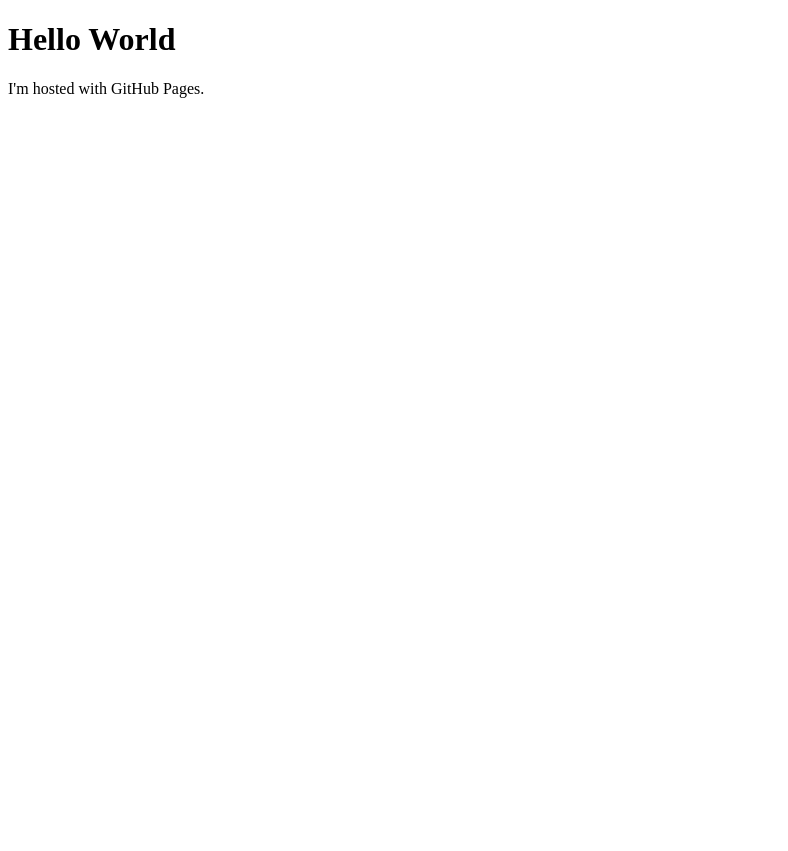
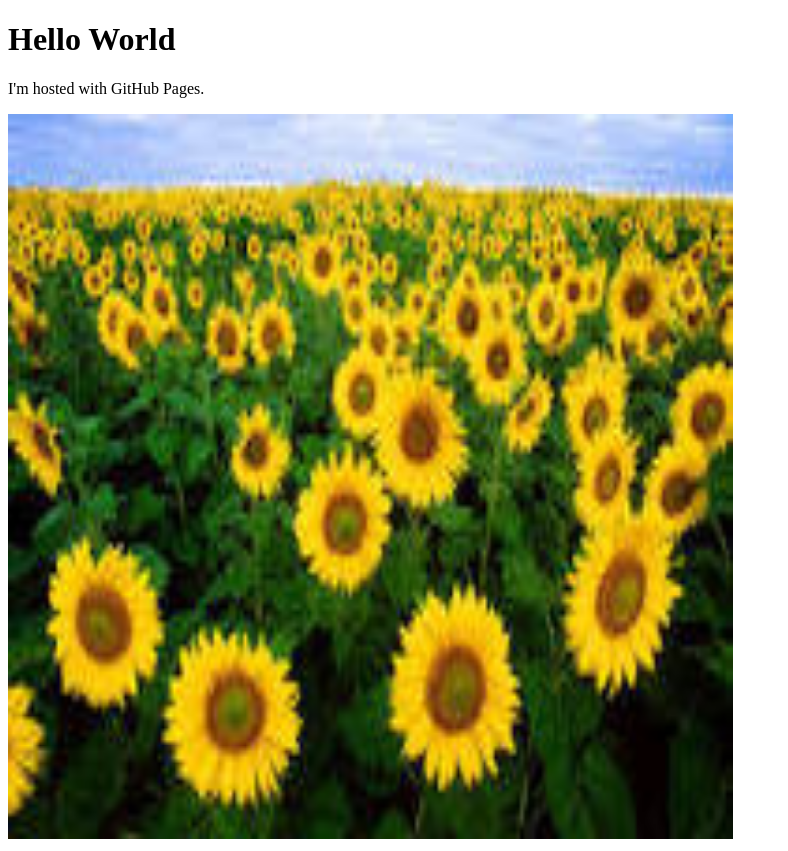
Before and after one commit to rafaelzaaz/pol123, a plain HTML site: page index.html in a window 1280 px wide. Shown: the whole page, without its empty margins (0-788 px from the left). Before the commit the page ends 800 px from the top, so only its background shows below. Drawn offline with Linux system fonts and the light colour scheme.

Commit message:
Update index.html

```diff
--- a/index.html
+++ b/index.html
@@ -3,5 +3,6 @@
 <body>
 <h1>Hello World</h1>
 <p>I'm hosted with GitHub Pages.</p>
+  <img src="flow2.jpg" width="725" height="725" />
 </body>
 </html>
```
